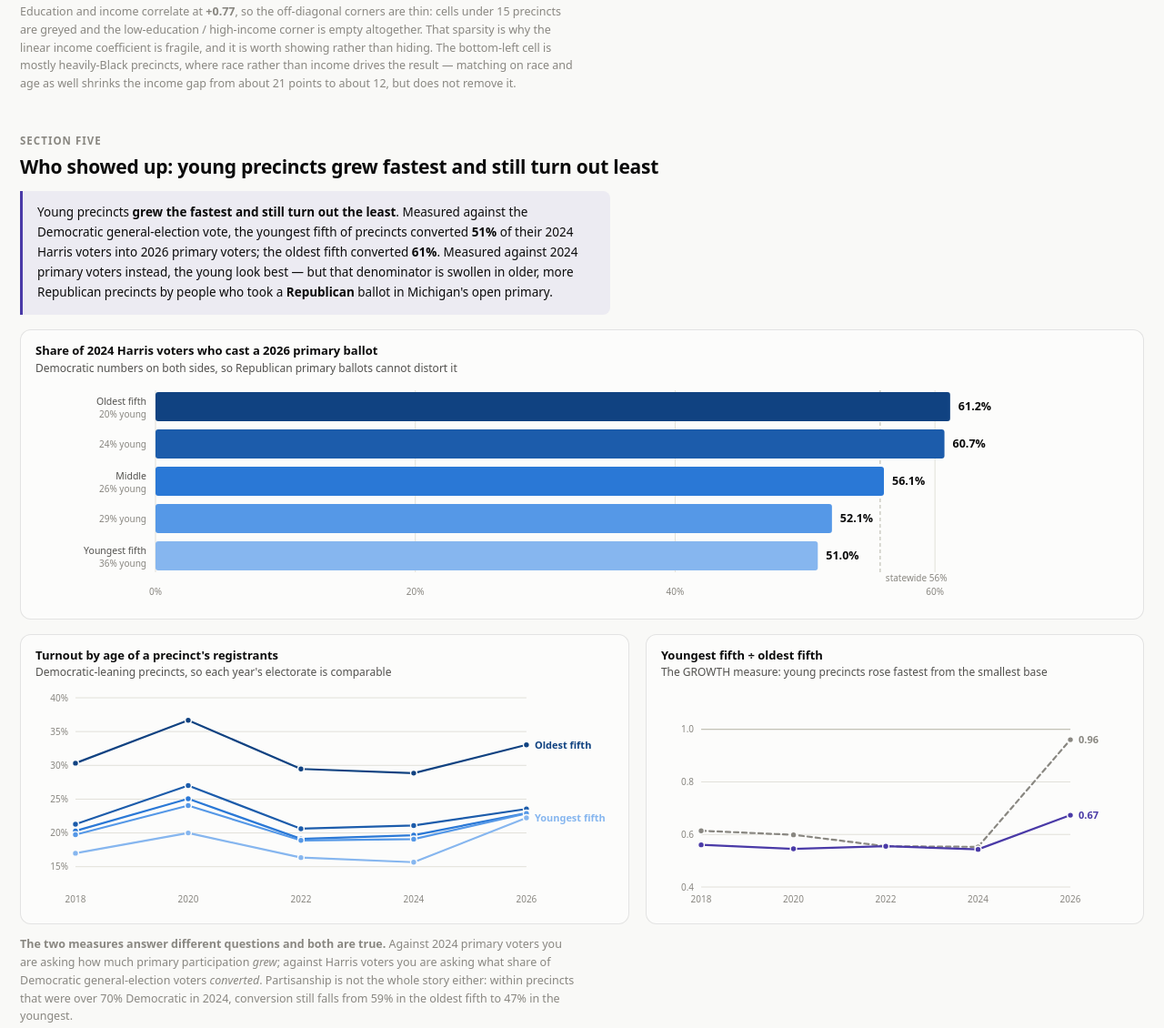
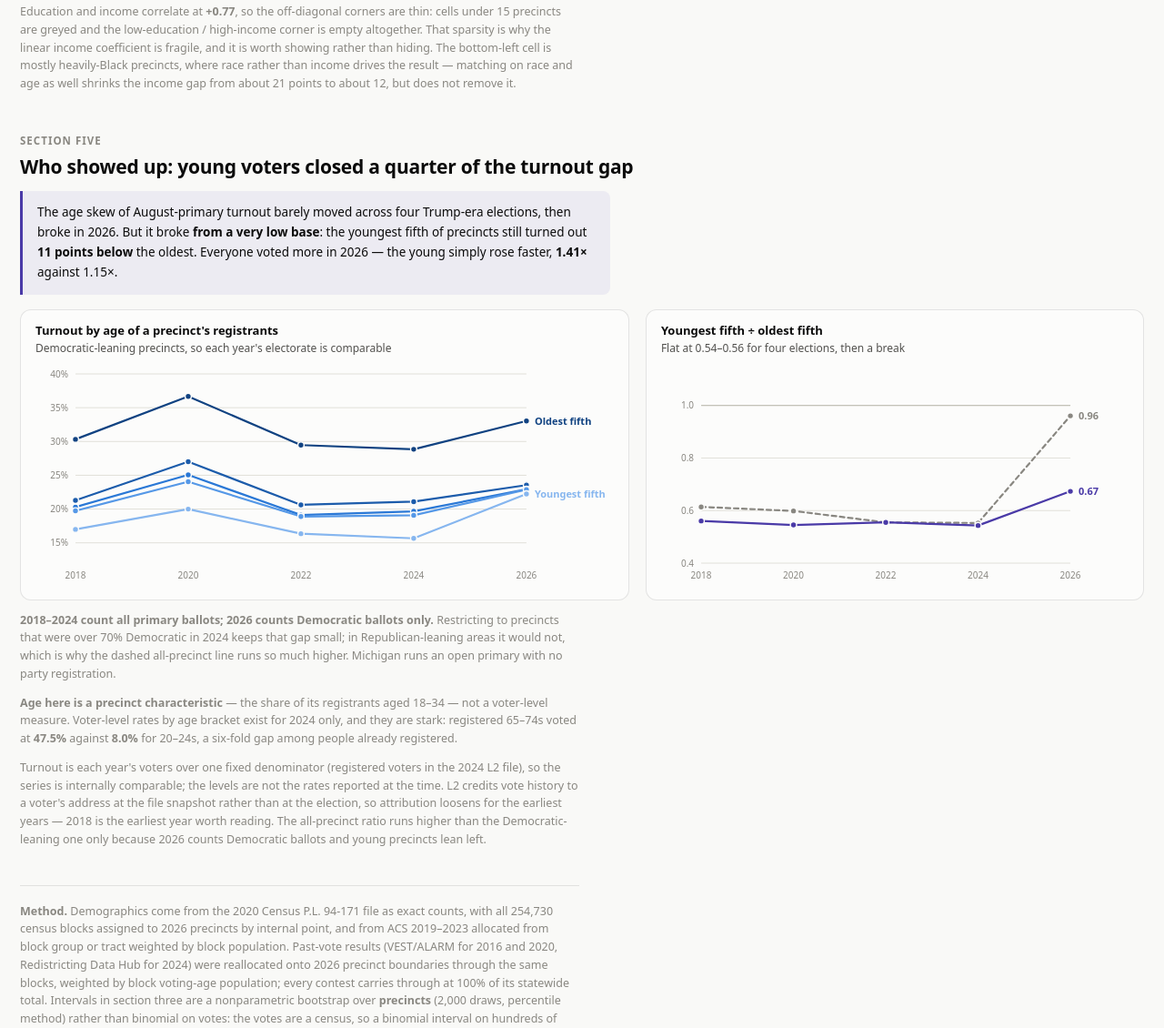
Before and after one commit to jskuk/mi-2026-senate-primary, a plain HTML site: page index.html in a window 1280 px wide. Shown: the part 3763-4893 px from the top of the page at 91% size. Drawn offline with Linux system fonts and the light colour scheme.

Commit message:
Use plain turnout rather than a Harris-vote denominator; disable Jekyll
Reverts the conversion measure. Adds .nojekyll: the site is static HTML and the
Jekyll build was failing on it.

Co-Authored-By: Claude Opus 5 <noreply@anthropic.com>

```diff
--- a/index.html
+++ b/index.html
@@ -230,33 +230,27 @@ table{border-collapse:collapse}
 
   <section id="turnout">
     <p class="eyebrow">Section five</p>
-    <h2>Who showed up: young precincts grew fastest and still turn out least</h2>
+    <h2>Who showed up: young voters closed a quarter of the turnout gap</h2>
     <p class="call">
-      Young precincts <b>grew the fastest and still turn out the least</b>. Measured against the
-      Democratic general-election vote, the youngest fifth of precincts converted <b>51%</b> of
-      their 2024 Harris voters into 2026 primary voters; the oldest fifth converted <b>61%</b>.
-      Measured against 2024 primary voters instead, the young look best &mdash; but that
-      denominator is swollen in older, more Republican precincts by people who took a
-      <b>Republican</b> ballot in Michigan's open primary.
+      The age skew of August-primary turnout barely moved across four Trump-era elections, then
+      broke in 2026. But it broke <b>from a very low base</b>: the youngest fifth of precincts
+      still turned out <b>11 points below</b> the oldest. Everyone voted more in 2026 &mdash; the
+      young simply rose faster, <b>1.41&times;</b> against 1.15&times;.
     </p>
-    <div class="card" id="card-conv"><p class="ptitle">Share of 2024 Harris voters who cast a 2026 primary ballot</p>
-      <p class="pr">Democratic numbers on both sides, so Republican primary ballots cannot distort it</p>
-      <div class="plot"><svg id="tconv"></svg></div></div>
     <div class="grid" style="grid-template-columns:1.1fr .9fr" id="grid-turnout">
       <div class="card" style="margin-top:0"><p class="ptitle">Turnout by age of a precinct's registrants</p>
         <p class="pr">Democratic-leaning precincts, so each year's electorate is comparable</p>
         <div class="plot"><svg id="tline"></svg></div></div>
       <div class="card" style="margin-top:0"><p class="ptitle">Youngest fifth &divide; oldest fifth</p>
-        <p class="pr">The GROWTH measure: young precincts rose fastest from the smallest base</p>
+        <p class="pr">Flat at 0.54&ndash;0.56 for four elections, then a break</p>
         <div class="plot"><svg id="tratio"></svg></div></div>
     </div>
     <div class="card hidden" id="tbl-turnout"></div>
     <p class="meta">
-      <b>The two measures answer different questions and both are true.</b> Against 2024 primary
-      voters you are asking how much primary participation <i>grew</i>; against Harris voters you
-      are asking what share of Democratic general-election voters <i>converted</i>. Partisanship is
-      not the whole story either: within precincts that were over 70% Democratic in 2024,
-      conversion still falls from 59% in the oldest fifth to 47% in the youngest.
+      <b>2018&ndash;2024 count all primary ballots; 2026 counts Democratic ballots only.</b>
+      Restricting to precincts that were over 70% Democratic in 2024 keeps that gap small; in
+      Republican-leaning areas it would not, which is why the dashed all-precinct line runs so
+      much higher. Michigan runs an open primary with no party registration.
     </p>
     <p class="meta">
       <b>Age here is a precinct characteristic</b> &mdash; the share of its registrants aged
@@ -592,54 +586,7 @@ function lineChart(svgEl, cfg){
   });
 }
 
-function drawConv(){
-  const NS='http://www.w3.org/2000/svg', sv=document.getElementById('tconv');
-  while(sv.firstChild) sv.removeChild(sv.firstChild);
-  const rows=T.dem_based.rows, W=sv.parentNode.clientWidth||600;
-  const m={t:10,r:70,b:34,l:132}, bh=32, gap=9, H=m.t+rows.length*(bh+gap)+m.b;
-  const iw=W-m.l-m.r;
-  sv.setAttribute('viewBox',`0 0 ${W} ${H}`); sv.setAttribute('height',H);
-  const add=(t,a,txt)=>{const e=document.createElementNS(NS,t);
-    for(const k in a)e.setAttribute(k,a[k]); if(txt!=null)e.textContent=txt;
-    sv.appendChild(e); return e;};
-  const ramp=isDark()?RAMPD:RAMP, HI=.70, xs=v=>m.l+v/HI*iw;
-  const NAMES=['Oldest fifth','','Middle','','Youngest fifth'];
-  [0,.2,.4,.6].forEach(v=>{
-    add('line',{x1:xs(v),x2:xs(v),y1:m.t-2,y2:m.t+rows.length*(bh+gap)-gap+2,
-                stroke:cssv('--grid'),'stroke-width':1});
-    add('text',{x:xs(v),y:H-m.b+18,'text-anchor':'middle',fill:cssv('--muted'),'font-size':10},
-        Math.round(v*100)+'%');
-  });
-  const sw=T.dem_based.total.conv;
-  add('line',{x1:xs(sw),x2:xs(sw),y1:m.t-2,y2:m.t+rows.length*(bh+gap)-gap+2,
-              stroke:cssv('--axis'),'stroke-width':1.2,'stroke-dasharray':'4 3'});
-  add('text',{x:xs(sw)+6,y:H-m.b+3,fill:cssv('--muted'),'font-size':10},
-      'statewide '+(sw*100).toFixed(0)+'%');
-  rows.forEach((r,i)=>{
-    const y=m.t+i*(bh+gap);
-    add('rect',{x:m.l,y:y,width:Math.max(2,xs(r.conv)-m.l),height:bh,rx:3,fill:ramp[i]});
-    add('text',{x:xs(r.conv)+9,y:y+bh/2+4,fill:cssv('--text-primary'),'font-size':12.5,
-                'font-weight':670},(r.conv*100).toFixed(1)+'%');
-    if(NAMES[i]) add('text',{x:m.l-10,y:y+bh/2-2,'text-anchor':'end',
-                fill:cssv('--text-secondary'),'font-size':10.5},NAMES[i]);
-    add('text',{x:m.l-10,y:y+bh/2+(NAMES[i]?12:4),'text-anchor':'end',
-                fill:cssv('--muted'),'font-size':10},(r.young*100).toFixed(0)+'% young');
-    const hit=add('rect',{x:m.l,y:y,width:iw,height:bh,fill:'transparent',style:'cursor:pointer'});
-    const show=ev=>{
-      tip.innerHTML=`<b>${r.k}</b><br><span class="r2">${(r.young*100).toFixed(1)}% of registrants aged 18-34<br>`+
-        `${r.primary.toLocaleString()} primary votes of ${r.harris.toLocaleString()} Harris voters<br>`+
-        `conversion ${(r.conv*100).toFixed(1)}%  &middot;  growth ${r.growth.toFixed(2)}x</span>`;
-      tip.style.opacity=1;
-      tip.style.left=Math.min(ev.clientX+14,innerWidth-292)+'px';
-      tip.style.top=Math.min(ev.clientY+14,innerHeight-110)+'px';
-    };
-    hit.addEventListener('pointermove',show);
-    hit.addEventListener('pointerleave',()=>tip.style.opacity=0);
-  });
-}
-
 function drawTurnout(){
-  drawConv();
   const ramp=isDark()?RAMPD:RAMP;
   lineChart(document.getElementById('tline'),{
     lo:.12, hi:.40, ticks:[.15,.20,.25,.30,.35,.40],
@@ -665,15 +612,9 @@ document.getElementById('tbl-turnout').innerHTML=tb(
   `<tr><td colspan="8" style="border:0;padding-top:14px;color:var(--text-secondary)">
      <b>Voter-level turnout by age, August 2024 primary</b></td></tr>` +
   T.age2024.map(a=>`<tr><td>Age ${a.age}</td><td>${a.reg.toLocaleString()} registered</td>`+
-    `<td colspan="5">${(a.turnout*100).toFixed(1)}% voted</td><td></td></tr>`).join('') +
-  `<tr><td colspan="8" style="border:0;padding-top:14px;color:var(--text-secondary)">
-     <b>Conversion of 2024 Harris voters into 2026 primary voters</b></td></tr>` +
-  T.dem_based.rows.map(r=>`<tr><td>${r.k}</td><td>${(r.young*100).toFixed(1)}% young</td>`+
-    `<td>${r.harris.toLocaleString()} Harris</td><td>${r.primary.toLocaleString()} primary</td>`+
-    `<td>${(r.conv*100).toFixed(1)}% converted</td><td>${r.growth.toFixed(2)}x growth</td>`+
-    `<td colspan="2">Aug-24 primary was ${(r.aug_over_har*100).toFixed(0)}% of Harris vote</td></tr>`).join(''));
+    `<td colspan="5">${(a.turnout*100).toFixed(1)}% voted</td><td></td></tr>`).join(''));
 
-const CHARTS=['grid-pred','grid-swing','card-combo','swing-x','card-grid','grid-turnout','card-conv'], TABLES=['tbl-pred','tbl-swing','tbl-combo','tbl-grid','tbl-turnout'];
+const CHARTS=['grid-pred','grid-swing','card-combo','swing-x','card-grid','grid-turnout'], TABLES=['tbl-pred','tbl-swing','tbl-combo','tbl-grid','tbl-turnout'];
 const bc=document.getElementById('btn-chart'), bt=document.getElementById('btn-table');
 function mode(t){
   bc.setAttribute('aria-pressed',!t); bt.setAttribute('aria-pressed',t);
```
Also changed, not shown: dem_turnout_R.png (deleted), turnout_series_R.png (added), 4 other files.
